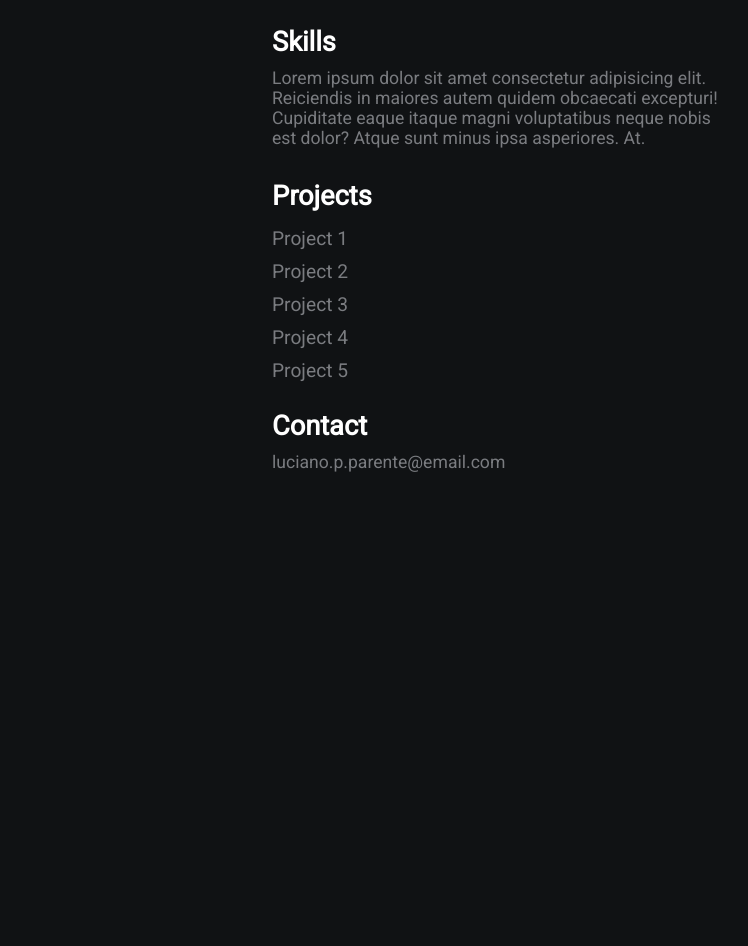
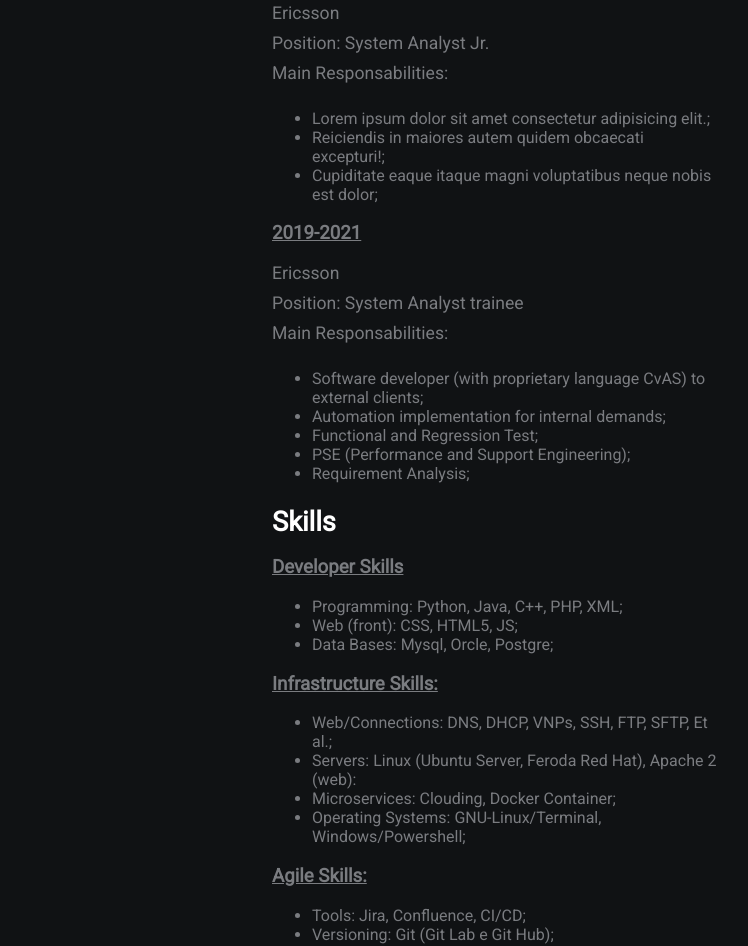
Before and after one commit to LucianoParente/lucianoparente.github.io, a plain HTML site: page index.html in a window 1280 px wide. Shown: the part 486-1432 px from the top of the page, 368-1116 px from the left. Before the commit the page ends 968 px from the top, so only its background shows below. Drawn offline with Linux system fonts and the light colour scheme.

Commit message:
index v2

```diff
--- a/index.html
+++ b/index.html
@@ -27,17 +27,57 @@
 				collaborative development. Because of this, I always give full preference to tools developed by the
 				open community in my projects.
 			</p>
+
             <h2>Experience</h2>
-            <p>Lorem ipsum dolor sit amet consectetur adipisicing elit. Reiciendis in maiores autem quidem.</p>
+            <h3><u>2021-Today</u></h3>
+			<p>Ericsson</p>
+            <p>Position: System Analyst Jr.</p>
+            <p>Main Responsabilities:</p>
+			<ul>
+				<li>Lorem ipsum dolor sit amet consectetur adipisicing elit.;</li>
+				<li>Reiciendis in maiores autem quidem obcaecati excepturi!;</li>
+				<li>Cupiditate eaque itaque magni voluptatibus neque nobis est dolor;</li>
+            </ul>
+
+            <h3><u>2019-2021</u></h3>
+            <p>Ericsson</p>
+            <p>Position: System Analyst trainee</p>
+            <p>Main Responsabilities:</p>
+            <ul>
+				<li>Software developer (with proprietary language CvAS) to external clients;</li>
+				<li>Automation implementation for internal demands;</li>
+				<li>Functional and Regression Test;</li>
+				<li>PSE (Performance and Support Engineering);</li>
+				<li>Requirement Analysis;</li>
+            </ul>
 
             <h2>Skills</h2>
-            <p>Lorem ipsum dolor sit amet consectetur adipisicing elit. Reiciendis in maiores autem quidem obcaecati excepturi! Cupiditate eaque itaque magni voluptatibus neque nobis est dolor? Atque sunt minus ipsa asperiores. At.</p>
+            <h3><u>Developer Skills</u></h3>
+            <ul>
+				<li>Programming: Python, Java, C++, PHP, XML;</li>
+				<li>Web (front): CSS, HTML5, JS;</li>
+				<li>Data Bases: Mysql, Orcle, Postgre;</li>
+            </ul>
+
+            <h3><u>Infrastructure Skills:</u></h3>
+            <ul>
+				<li>Web/Connections: DNS, DHCP, VNPs, SSH, FTP, SFTP, Et al.;</li>
+				<li>Servers: Linux (Ubuntu Server, Feroda Red Hat), Apache 2 (web):</li>
+				<li>Microservices: Clouding, Docker Container;</li>
+				<li>Operating Systems: GNU-Linux/Terminal, Windows/Powershell;</li>
+            </ul>
+
+            <h3><u>Agile Skills:</u></h3>
+            <ul>
+				<li>Tools: Jira, Confluence, CI/CD;</li>
+				<li>Versioning: Git (Git Lab e Git Hub);</li>
+            </ul>
+
             <h2>Projects</h2>
-            <a href="#">Project 1</a>
-            <a href="#">Project 2</a>
-            <a href="#">Project 3</a>
-            <a href="#">Project 4</a>
-            <a href="#">Project 5</a>
+            <a href="#">Correios Telegram Bot</a>
+            <a href="#">Weather Station</a>
+            <a href="#">Graph Page For Weather Station</a>
+            <a href="#">Template Menu For Python Telegram Bot</a>
             <h2>Contact</h2>
             <p>luciano.p.parente@email.com</p>
         </div>
```
